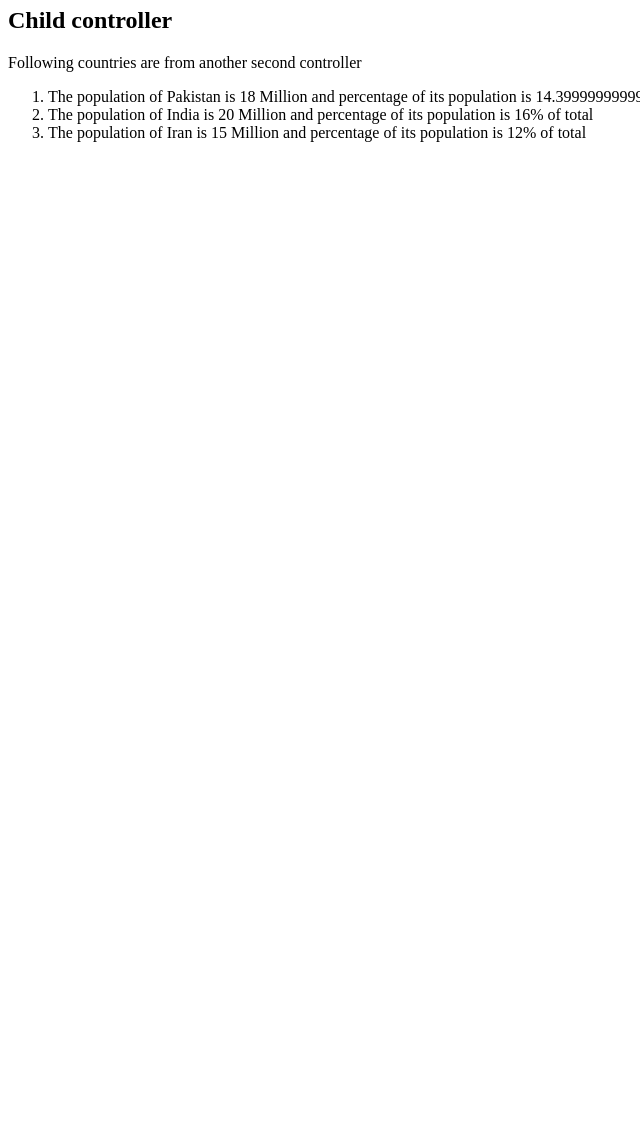
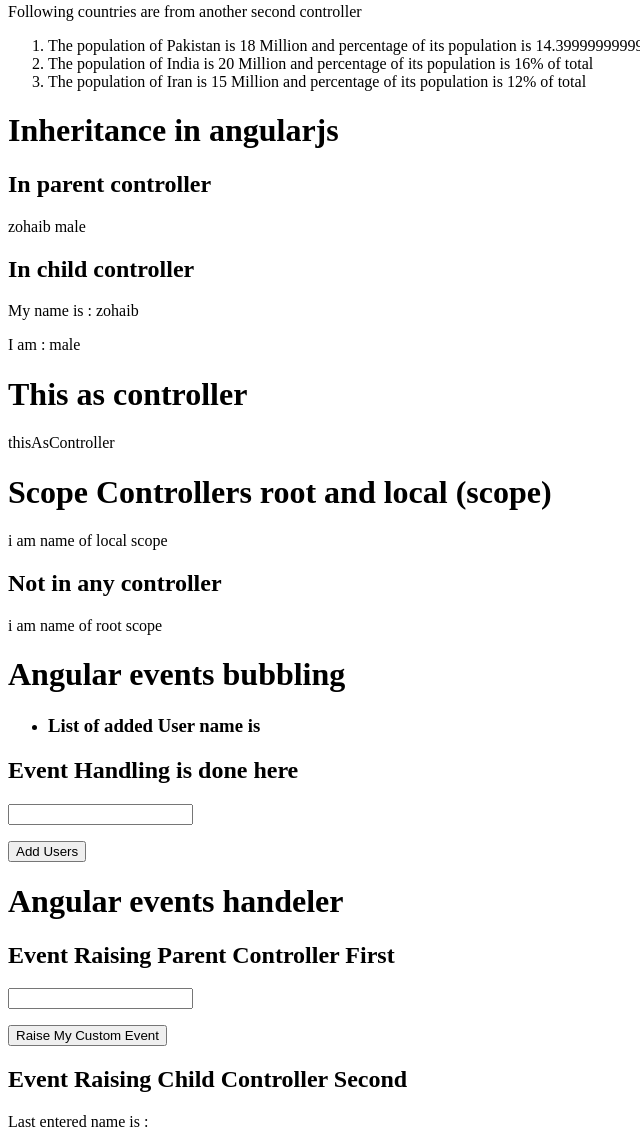
Before and after one commit to zohaibtariq/angularjs, a website: page index.html in a window 1280 px wide. Shown: the part 215-1362 px from the top of the page, without its empty margins (0-640 px from the left). Before the commit the page ends 800 px from the top, so only its background shows below. Drawn offline with Linux system fonts and the light colour scheme.

Commit message:
Added inheritancr from controller some scope of local and root and mainly event handling in angular js event raising bubbling and listning

```diff
--- a/index.html
+++ b/index.html
@@ -13,13 +13,76 @@
 	    <ol>
 	    	<li ng-repeat="countryName in  countries">The name of country is {{countryName}}</li>
 	    </ol>
-	    <h2>Child controller</h2>
+	    <!-- <h2>Child controller</h2> -->
 	   	<div ng-controller="countriesList">
 		    <p>Following countries are from another second controller</p>
 		    <ol>
 		    	<li ng-repeat="countryName in  countries">The population of  {{countryName.name}} is {{countryName.population}} Million and percentage of its population is {{populationPercentage(countryName.population)}}% of total </li>
 		    </ol>
 		</div>
+		<!-- inheritance -->
+		<div class="inheritance">
+			<h1>Inheritance in angularjs</h1>
+			<div ng-controller="parentController">
+				<h2>In parent controller</h2>
+				{{userName}}
+				{{gender}}
+				<div ng-controller="childController">
+					<h2>In child controller</h2>
+					<p>My name is : {{userName}}</p>
+					<p>I am : {{gender}}</p>
+				</div>
+			</div>
+		</div>
+		<div>
+			<!-- this as controller -->
+			<div ng-controller="thisAsController as thisAs">
+				<h1>This as controller</h1>
+				{{thisAs.name}}
+			</div>
+
+			<!-- controllers scopes -->
+			<div ng-controller="scopeController">
+				<h1>Scope Controllers root and local (scope)</h1>
+				{{scopeName}}
+			</div>
+			<!-- outside any controller -->
+			<div>
+				<h2>Not in any controller</h2>
+				{{scopeName}}
+			</div>
+		</div>
+
+		<!-- angular events bubbling -->
+		<div>
+			<h1>Angular events bubbling</h1>
+			<div ng-controller="eventBubbling">
+				<ul>
+					<li>
+						<h3>List of added User name is</h3>
+					</li>
+					<li ng-repeat="UserName in userInputNames">{{UserName}}</li>
+				</ul>
+				<h2>Event Handling is done here</h2>
+				<p><input type="text" ng-model="userInputName"></p>
+				<p><button ng-click="add()">Add Users</button></p>
+			</div>
+		</div>
+
+		<!-- angular events bubbling -->
+		<div>
+			<h1>Angular events handeler</h1>
+			<div ng-controller="eventHandelerFirstController">
+				<h2>Event Raising Parent Controller First</h2>
+				<p><input type="text" ng-model="userInputName"></p>
+				<p><button ng-click="raiseEvent()">Raise My Custom Event</button></p>
+				<div ng-controller="eventHandelerSecondController">
+					<h2>Event Raising Child Controller Second</h2>
+					<!-- <p><button ng-click="raiseEvent()">Raise My Custom Event</button></p> -->
+					<p>Last entered name is : {{usersName}}</p>
+				</div>
+			</div>
+		</div>
 	</div>
 </body>
 </html>
--- a/js/controllers/controllers.js
+++ b/js/controllers/controllers.js
@@ -1,4 +1,16 @@
+/***************************************************
+*                                                  *
+*        ANGULARJS 1.3 INITIALISING APP            *
+*                                                  *
+***************************************************/
+
 var app = angular.module("phoneDirectory", []);
+
+/***************************************************
+*                                                  *
+*          USER CONTROLLER WITH DATA               *
+*                                                  *
+***************************************************/
 
 app.controller("user", function($scope){
     $scope.name = "Zohaib Tariq";
@@ -9,6 +21,12 @@ app.controller("user", function($scope){
     	"USA"
     ];
 });
+
+/***************************************************
+*                                                  *
+*   SEE INDEX.HTML LINE #20 TO ITERATE ON ARRAY    *
+*                                                  *
+***************************************************/
 
 app.controller("countriesList", function($scope){
 	$scope.totalPopulation = 125;
@@ -21,3 +39,65 @@ app.controller("countriesList", function($scope){
     	return ((countryPopulation/$scope.totalPopulation)*100);
     };
 });
+
+/***************************************************
+*                                                  *
+*          INHERITANCE SCOPE AND ROOT              *
+*                                                  *
+***************************************************/
+
+//parent controller
+app.controller("parentController",function($scope){
+    $scope.userName = "zohaib";
+    $scope.gender = "male";
+});
+
+//child controller
+app.controller("childController",function($scope){
+
+});
+
+// use controller with as in html if you use this instead of $scope in your controller see line #39 of index.html
+app.controller("thisAsController",function(){
+    this.name = "thisAsController";
+});
+
+// root super global variable || global variable || means its scope is super parent so if not in any controller scope it will look for variable on root scope
+app.controller("scopeController",function($scope,$rootScope){
+    $scope.scopeName = "i am name of local scope"
+    $rootScope.scopeName = "i am name of root scope"
+});
+
+/***************************************************
+*                                                  *
+*                EVENT HANDLING                    *
+*                                                  *
+***************************************************/
+
+//events bubbling
+app.controller("eventBubbling",function($scope){
+    $scope.userInputName = "";
+    $scope.userInputNames = [];
+    $scope.add = function(){
+        $scope.userInputNames.unshift($scope.userInputName); // unshift will insert in array from first index which is zero of arrays
+        // $scope.userInputNames.push($scope.userInputName); // push will insert new item at the last index of array
+    };
+});
+
+//events handeler first controller
+app.controller("eventHandelerFirstController",function($scope){
+    $scope.userInputName = "";
+    $scope.raiseEvent = function(){
+        // broadcast notifies the child and emit notifies the parent
+        // notifies means passing data or just data
+        $scope.$broadcast("eventSaveUserName",$scope.userInputName);// event is raised from here
+    };
+});
+
+//events handeler second controller
+app.controller("eventHandelerSecondController",function($scope){
+    $scope.usersName = "";
+    $scope.$on("eventSaveUserName",function(e,data){ // raised events must be listened so above raised event of eventSaveUserName is listened here
+        $scope.usersName = data;
+    });
+});
```
